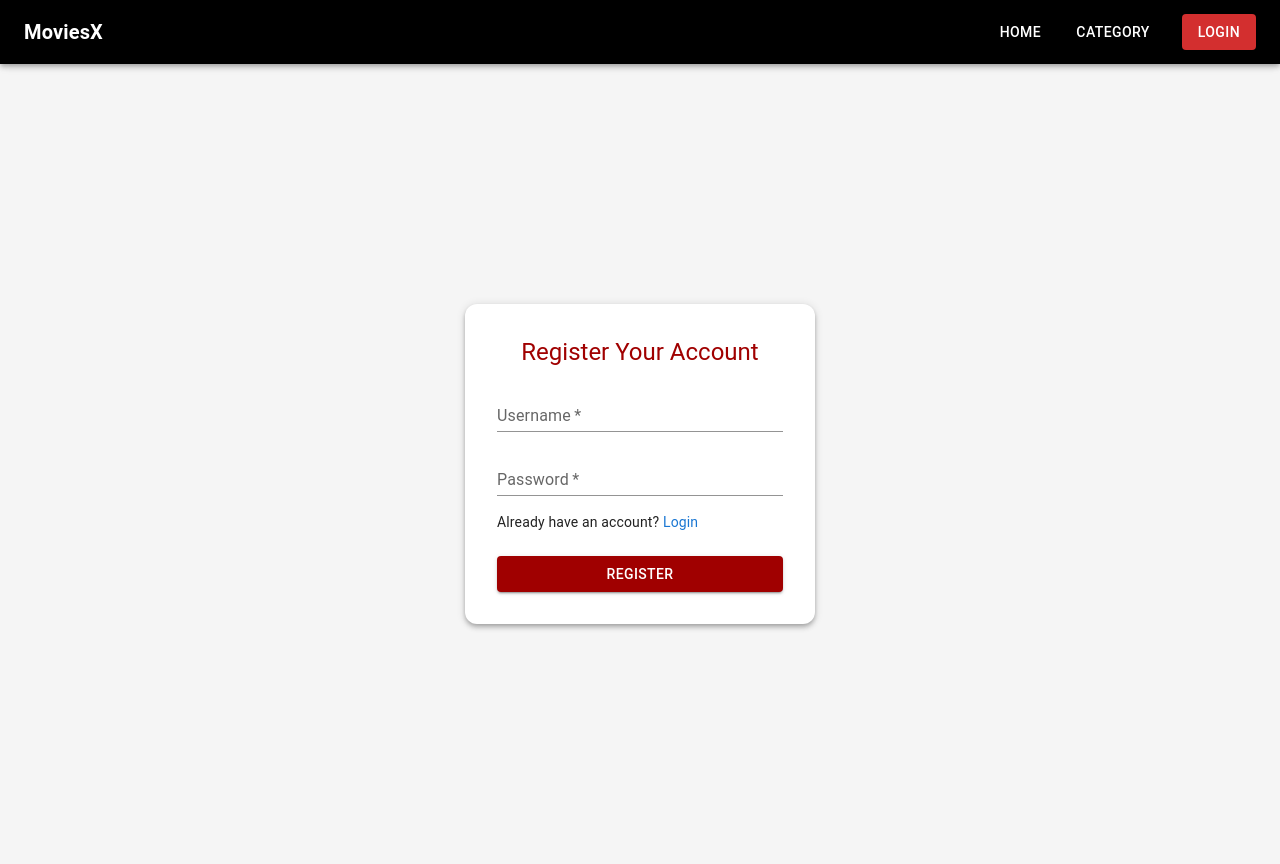
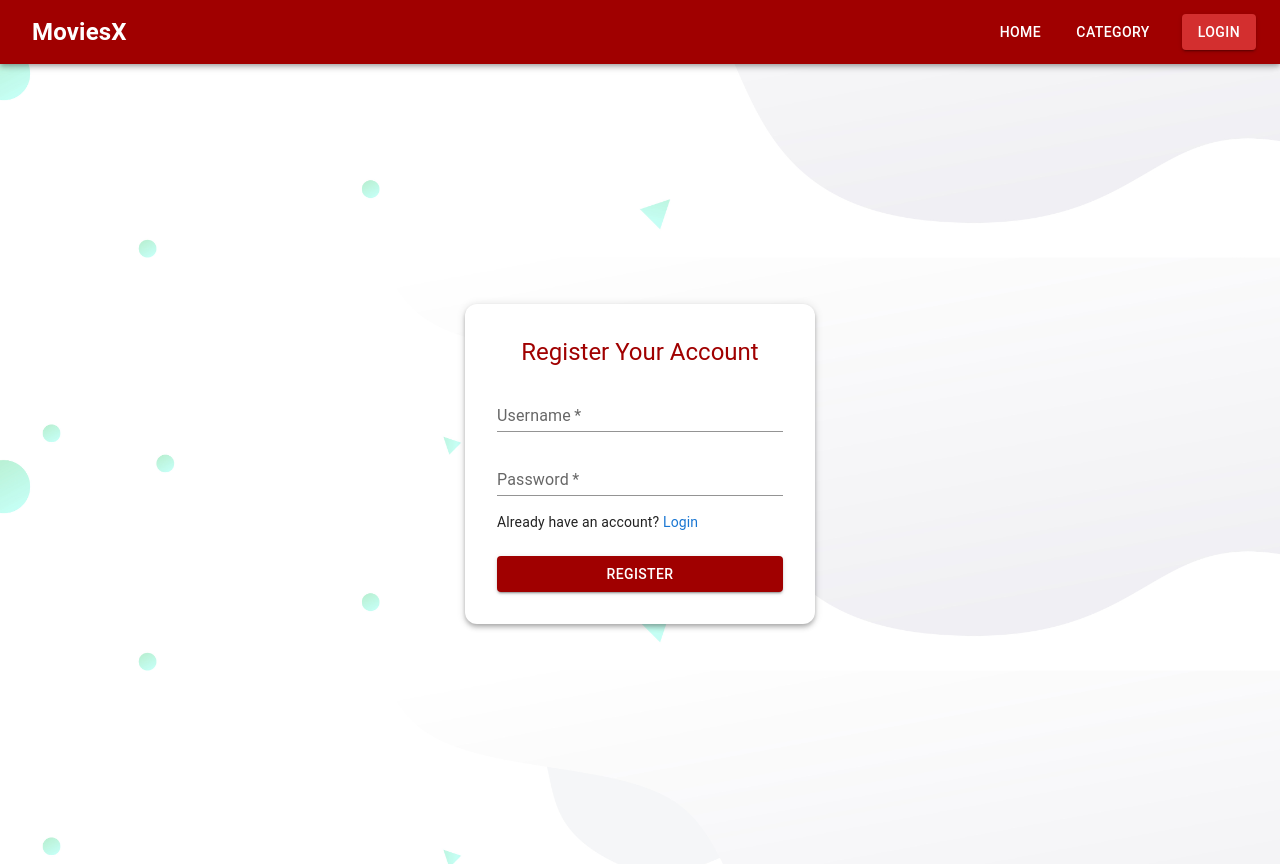
Before and after one commit to harshk48/MoviesX, a React (Vite) app: page /register in a window 1280 px wide. Built offline with nearby package versions, Linux system fonts and the light colour scheme.

Commit message:
improve ui

```diff
--- a/src/header.jsx
+++ b/src/header.jsx
@@ -126,7 +126,7 @@ const Header = () => {
   return (
     <AppBar
       position="sticky"
-      sx={{ background: "transparent", bgcolor: "#000" }}
+      sx={{ background: "transparent", bgcolor: "#a00000" }}
     >
       <Toolbar>
         {/* 🔹 Logo */}
@@ -137,11 +137,14 @@ const Header = () => {
           sx={{
             textDecoration: "none",
             color: "#fff",
+            padding: "4px 8px",
             fontWeight: "bold",
             flexGrow: 1,
+            fontSize: "1.5rem",
+              display: "flex",
           }}
         >
-          MoviesX
+          Movies <h1>X</h1>
         </Typography>
 
         {/* 🔹 Mobile View */}
@@ -163,11 +166,11 @@ const Header = () => {
           <>
             {/* 🔹 Menu Links */}
             <Box sx={{ display: "flex", gap: 2 }}>
-              <Button component={Link} to="/" sx={{ color: "#fff" }}>
+              <Button component={Link} to="/" sx={{ color: "#fff" , ":hover":{backgroundColor:"#c48888"}}}>
                 Home
               </Button>
 
-              <Button component={Link} to="/category" sx={{ color: "#fff" }}>
+              <Button component={Link} to="/category" sx={{ color: "#fff",  ":hover":{backgroundColor:"#c48888"} }}>
                 Category
               </Button>
             </Box>
@@ -178,7 +181,7 @@ const Header = () => {
               {user && (
                 <Button
                   variant="outlined"
-                  color="error"
+                  color="#fff"
                   startIcon={<FavoriteIcon />}
                   component={Link}
                   to="/wishlist"
--- a/src/login.jsx
+++ b/src/login.jsx
@@ -5,6 +5,7 @@ import { useAuth } from "./context.jsx";
 import { loginUser } from "./utils/authService";
 import { toast } from "react-toastify";
 import { Box, Typography, TextField, Button, Paper } from "@mui/material";
+import bg from "./assets/bg.jpg";
 const Login = () => {
   const { login } = useAuth();
   const navigate = useNavigate();
@@ -57,7 +58,9 @@ const Login = () => {
           display: "flex",
           justifyContent: "center",
           alignItems: "center",
-          bgcolor: "#f5f5f5",
+          backgroundImage: `url(${bg})`,
+          backgroundSize: "contain",
+          backgroundPosition: "center",
         }}
       >
         <Paper
--- a/src/register.jsx
+++ b/src/register.jsx
@@ -5,7 +5,7 @@ import { Box, Typography, TextField, Button, Paper } from "@mui/material";
 import { Link } from "react-router-dom";
 import "./App.css";
 import { exportRegisterData } from "./utils/authService";
-
+import bg from "./assets/bg.jpg";
 const Register = () => {
   const [username, setUsername] = useState("");
   const [password, setPassword] = useState("");
@@ -61,7 +61,9 @@ console.log(result);
         display: "flex",
         justifyContent: "center",
         alignItems: "center",
-        bgcolor: "#f5f5f5",
+        backgroundImage: `url(${bg})`,
+        backgroundSize: "contain",
+        backgroundPosition: "center",
       }}
     >
       <Paper
```
Also changed, not shown: src/assets/bg.jpg (added).
